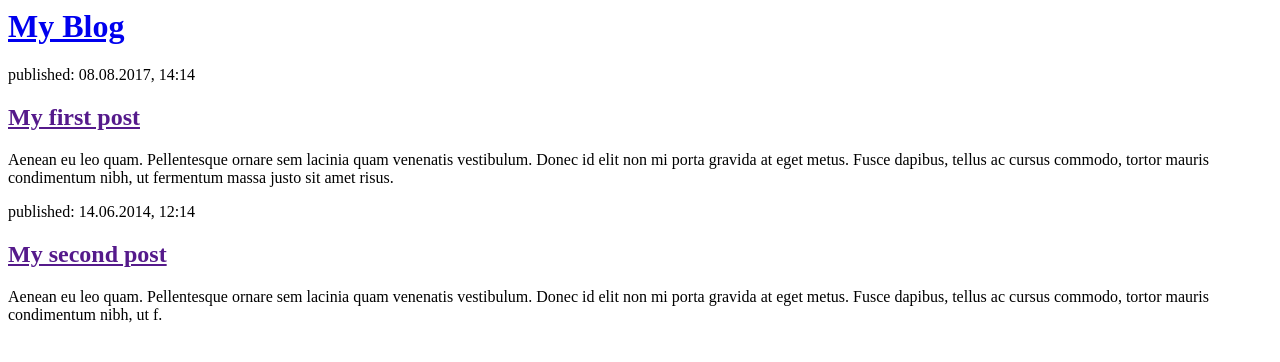
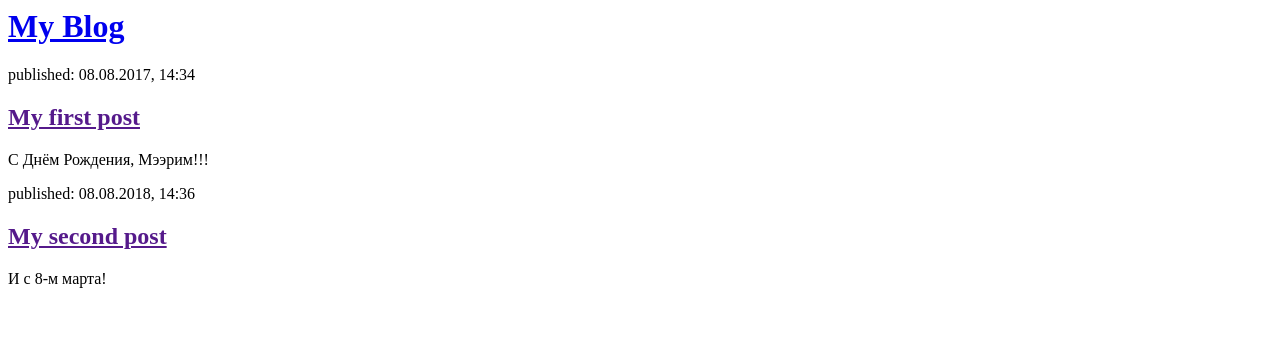
Before and after one commit to Chatodun/my-first-blog, a Django app: template blog/templates/blog/post_list.html in a window 1280 px wide. Shown: the top 362 px of the page. Run offline with Django 3.2, Linux system fonts and the light colour scheme; the template is opened without the code that fills it, so the values that code supplies are empty; parts of the project's set-up code (start-up, migrations or seed data) failed here and were passed over.

Commit message:
Changed the HTML for the site(2)

```diff
--- a/blog/templates/blog/post_list.html
+++ b/blog/templates/blog/post_list.html
@@ -8,15 +8,15 @@
         </div>
 
         <div>
-            <p>published: 08.08.2017, 14:14</p>
+            <p>published: 08.08.2017, 14:34</p>
             <h2><a href="">My first post</a></h2>
-            <p>Aenean eu leo quam. Pellentesque ornare sem lacinia quam venenatis vestibulum. Donec id elit non mi porta gravida at eget metus. Fusce dapibus, tellus ac cursus commodo, tortor mauris condimentum nibh, ut fermentum massa justo sit amet risus.</p>
+            <p>С Днём Рождения, Мээрим!!!</p>
         </div>
 
         <div>
-            <p>published: 14.06.2014, 12:14</p>
+            <p>published: 08.08.2018, 14:36</p>
             <h2><a href="">My second post</a></h2>
-            <p>Aenean eu leo quam. Pellentesque ornare sem lacinia quam venenatis vestibulum. Donec id elit non mi porta gravida at eget metus. Fusce dapibus, tellus ac cursus commodo, tortor mauris condimentum nibh, ut f.</p>
+            <p>И с 8-м марта!</p>
         </div>
     </body>
 </html>
```
